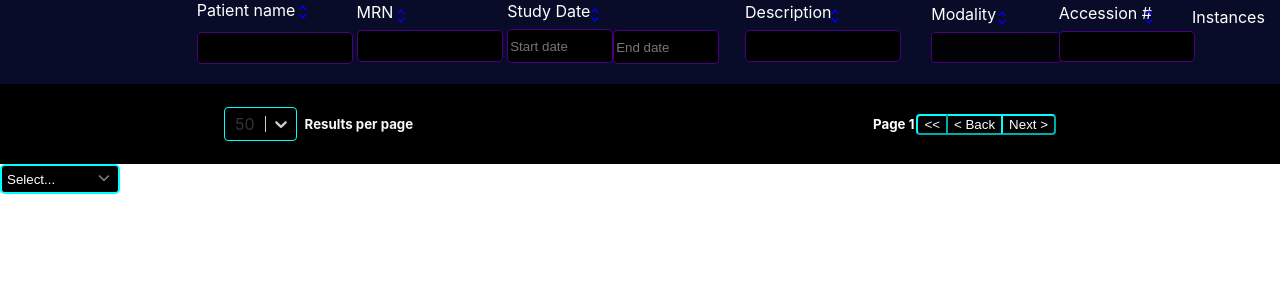
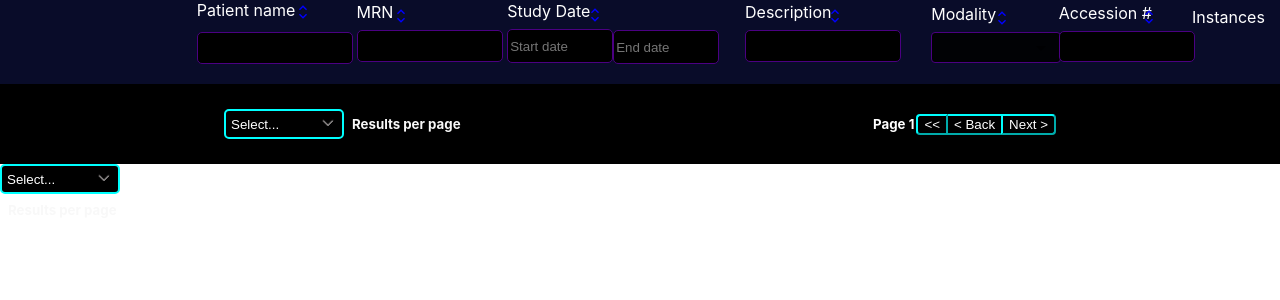
Before and after one commit to ArjunChorath/project_login_page_2, a React (Create React App) app: page / in a window 1280 px wide. Shown: the top 300 px of the page. Built offline with nearby package versions, Linux system fonts and the light colour scheme.

Commit message:
pagination_third_commit

```diff
--- a/src/component/PaginationComponents/MyComponent.js
+++ b/src/component/PaginationComponents/MyComponent.js
@@ -1,39 +1,13 @@
 import React, { useState } from "react";
 import Select from "react-select";
 import { Box } from "@mui/material";
+import downArrow from "../../images/arrow-down-3101 (2).png"
 
 const MyComponent = () => {
-  const options = [
-    { value: "1", label: "25" },
-    { value: "2", label: "50" },
-    { value: "3", label: "100" },
-  ];
 
-  const [selectedOption, setSelectedOption] = useState({value:'2',label:'50'});
 
-  const handleChange = (selectedOption) => {
-    setSelectedOption(selectedOption);
-  };
-  const customStyles = {
-    control: (provided, state) => ({
-      ...provided,
-      minHeight: "2px",
-      backgroundColor:"black",
-      border: state.isFocused ? "1px solid white" : "1px solid aqua",
-    }),
-    dropdownIndicator: (provided, state) => ({
-      ...provided,
-      padding: "5px",
-    }),
 
-    option: (provided, state) => ({
-      ...provided,
-      minHeight: "5px",
-      color: "white",
-      backgroundColor: state.isSelected ? "blue" : "black",
-    }),
 
-  };
 
   return (
     <Box
@@ -51,8 +25,8 @@ const MyComponent = () => {
           height: "10vh",
           width: "65vw",
           display: "flex",
-          alignItems:"center",
-          justifyContent:"space-between",
+          alignItems: "center",
+          justifyContent: "space-between",
           backgroundColor: "black",
         }}
       >
@@ -64,13 +38,28 @@ const MyComponent = () => {
             justifyContent: "center",
           }}
         >
-          <Select
-            style={{ innerWidth: "5px" }}
-            options={options}
-            value={selectedOption}
-            onChange={handleChange}
-            styles={customStyles}
-          />
+          <Box className="custom-select-container">
+            <Box sx={{ position: "relative" }}>
+              <select className="custom-select">
+                <option hidden value="" disabled selected>
+                  Select...
+                </option>
+                <option value="option1">25</option>
+                <option value="option1">50</option>
+                <option value="option2">100</option>
+              </select>
+            </Box>
+            <Box
+              sx={{
+                position: "absolute",
+                top: ".4rem",
+                left: "6rem",
+              }}
+            >
+              <img src={downArrow} alt="error"></img>
+            </Box>
+
+          </Box>
           <h5 style={{ margin: "8px", color: "rgb(248, 248, 248)" }}>
             Results per page
           </h5>
--- a/src/component/SelectBox.js
+++ b/src/component/SelectBox.js
@@ -1,5 +1,5 @@
 import React from "react";
-import Icondown from "../images/arrow-down-3101.png";
+
 import downArrow from "../images/arrow-down-3101 (2).png";
 
 import "./SeletBox.css";
@@ -7,6 +7,7 @@ import { Box } from "@mui/material";
 
 const SelectBox = () => {
   return (
+
     <Box className="custom-select-container">
       <Box sx={{ position: "relative" }}>
         <select className="custom-select">
@@ -27,6 +28,12 @@ const SelectBox = () => {
       >
         <img src={downArrow} alt="error"></img>
       </Box>
+      <Box sx={{position:'absolute'}}>
+        <h5 style={{ margin: "8px", color: "rgb(248, 248, 248)" }}>
+          Results per page
+        </h5>
+      </Box>
+
     </Box>
   );
 };
```
